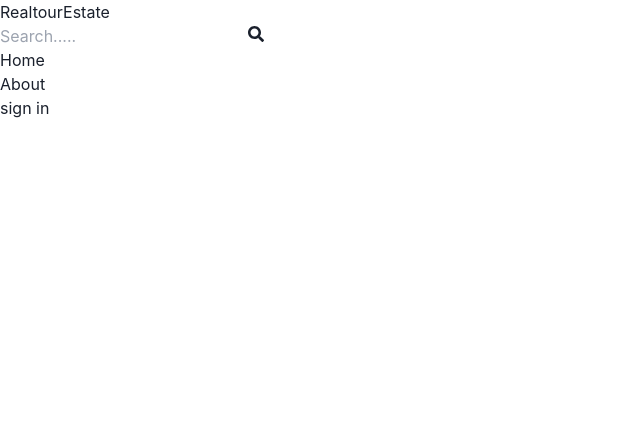
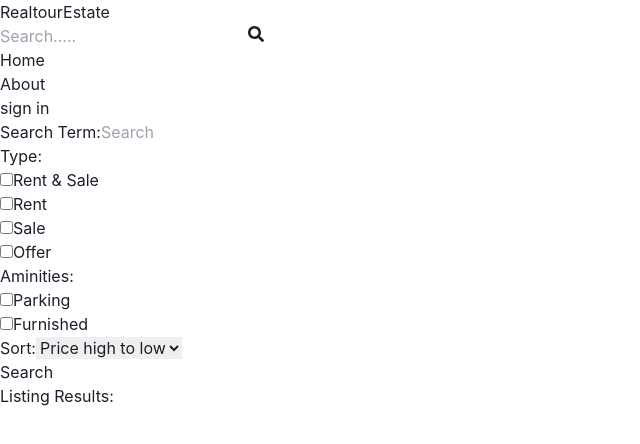
Before and after one commit to vishnuChandrashekhar/mern-realEstateApp, a React (Vite) app in the folder client/: page /search in a window 1280 px wide. Shown: the top 444 px of the page, without its empty margins (0-640 px from the left). Built offline with nearby package versions, Linux system fonts and the light colour scheme; no server answers.

Commit message:
Complete the UI of seach results page

```diff
--- a/client/src/App.tsx
+++ b/client/src/App.tsx
@@ -10,6 +10,7 @@
 import CreateListing from "./pages/CreateListing";
 import UpdateListing from "./pages/UpdateListing";
 import Listing from "./pages/Listing";
+import Search from "./pages/Search";
 
 const App: React.FC = () => {
   return (
@@ -20,6 +21,7 @@
         <Route path="/signin" element={<Signin />} />
         <Route path="/signup" element={<Signup />} />
         <Route path="/about" element={<About />} />
+        <Route path="/search" element={<Search />} />
         <Route path="/listing/:listingId" element={<Listing />} />
 
         <Route element={<PrivateRoute />}>
--- a/client/src/pages/Listing.tsx
+++ b/client/src/pages/Listing.tsx
@@ -113,6 +113,7 @@
                   : listing.regularPrice}
                 ₹
               </span>
+              {listing.type === "rent" && <span> /month</span>}
             </h1>
             <div className="flex items-center gap-3">
               <FaLocationDot className="text-green-800 my-2 text-lg" />
--- /dev/null
+++ b/client/src/pages/Search.tsx
@@ -0,0 +1,70 @@
+import React from "react";
+
+const Search: React.FC = () => {
+  return (
+    <div className="flex flex-col md:flex-row max-w-6xl mx-auto">
+      <div className="p-7 border-b-2 md:border-r-2 md:min-h-screen">
+        <form className="flex flex-col gap-8">
+          <div className="flex items-center gap-2">
+            <label className="whitespace-nowrap font-semibold">
+              Search Term:
+            </label>
+            <input
+              type="text"
+              id="searchTerm"
+              placeholder="Search"
+              className="border rounded-lg p-3 w-full"
+            />
+          </div>
+          <div className="flex gap-2 flex-wrap items-center">
+            <label className="font-semibold">Type:</label>
+            <div className="flex gap-2 items-center">
+              <input type="checkbox" id="all" className="h-5 w-5" />
+              <span>Rent & Sale</span>
+            </div>
+            <div className="flex gap-2 items-center">
+              <input type="checkbox" id="rent" className="h-5 w-5" />
+              <span>Rent</span>
+            </div>
+            <div className="flex gap-2 items-center">
+              <input type="checkbox" id="sale" className="h-5 w-5" />
+              <span>Sale</span>
+            </div>
+            <div className="flex gap-2 items-center">
+              <input type="checkbox" id="offer" className="h-5 w-5" />
+              <span>Offer</span>
+            </div>
+          </div>
+          <div className="flex gap-2 flex-wrap items-center">
+            <label className="font-semibold">Aminities:</label>
+            <div className="flex gap-2 items-center">
+              <input type="checkbox" id="parking" className="h-5 w-5" />
+              <span>Parking</span>
+            </div>
+            <div className="flex gap-2 items-center">
+              <input type="checkbox" id="furnished" className="h-5 w-5" />
+              <span>Furnished</span>
+            </div>
+          </div>
+          <div className="flex items-center gap-3">
+            <label className="font-semibold">Sort:</label>
+            <select name="" id="sort_order" className="border rounded-lg p-3">
+              <option value="">Price high to low</option>
+              <option value="">Price low to high</option>
+              <option value="">Latest</option>
+              <option value="">Oldest</option>
+            </select>
+          </div>
+          <button className="bg-slate-700 text-white p-3 rounded-lg uppercase hover:opacity-95">
+            Search
+          </button>
+        </form>
+      </div>
+      <div className="text-3xl font-semibold border-b-2 p-3 text-slate-700 mt-5">
+        <h1>Listing Results: </h1>
+      </div>
+    </div>
+  );
+};
+
+export default Search;
```
